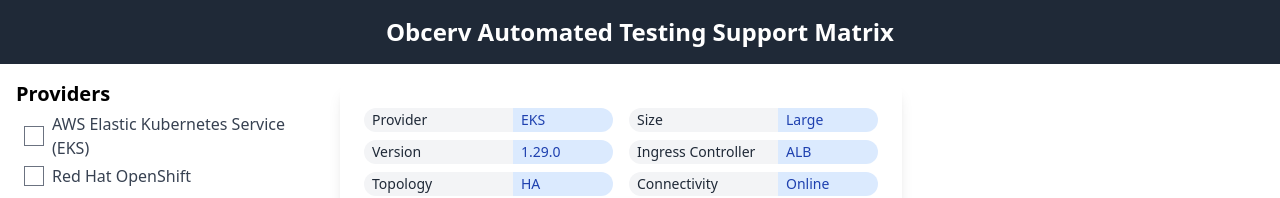
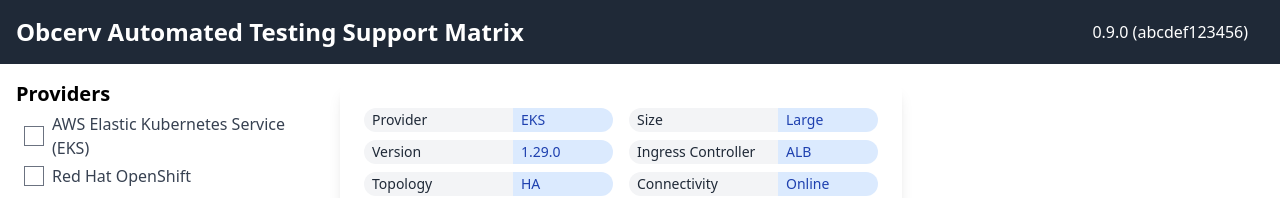
Before and after one commit to platorilla/oatsm.github.io, a React (Vite) app in the folder client/: page / in a window 1280 px wide. Shown: the top 198 px of the page. Built offline with nearby package versions, Linux system fonts and the light colour scheme.

Commit message:
Add repository link and version info to navigation bar

```diff
--- a/client/src/App.tsx
+++ b/client/src/App.tsx
@@ -2,6 +2,7 @@
 import Filters from "./Filters";
 import Job from "./Job";
 import config from "./config";
+import packageJson from "../package.json";
 
 interface JobData {
   provider: string;
@@ -15,6 +16,9 @@
 }
 
 const data: JobData[] = config.jobs;
+
+const REPO_URL = "https://github.com/yourusername/your-repo";
+const COMMIT_VERSION = "abcdef123456"; // Replace with the actual commit version
 
 const App = () => {
   const [providers, setProviders] = React.useState<string[]>([]);
@@ -35,8 +39,13 @@
 
   return (
     <>
-      <nav className="bg-gray-800 p-4">
-        <h1 className="text-2xl font-bold text-white text-center">Obcerv Automated Testing Support Matrix</h1>
+      <nav className="bg-gray-800 p-4 flex justify-between items-center">
+        <h1 className="text-2xl font-bold text-white">Obcerv Automated Testing Support Matrix</h1>
+        <div className="text-white">
+          <a href={REPO_URL} target="_blank" rel="noopener noreferrer" className="mr-4">
+            {`${packageJson.version} (${COMMIT_VERSION})`}
+          </a>
+        </div>
       </nav>
       <div className="flex">
         <div className="w-1/4 p-4">
```
